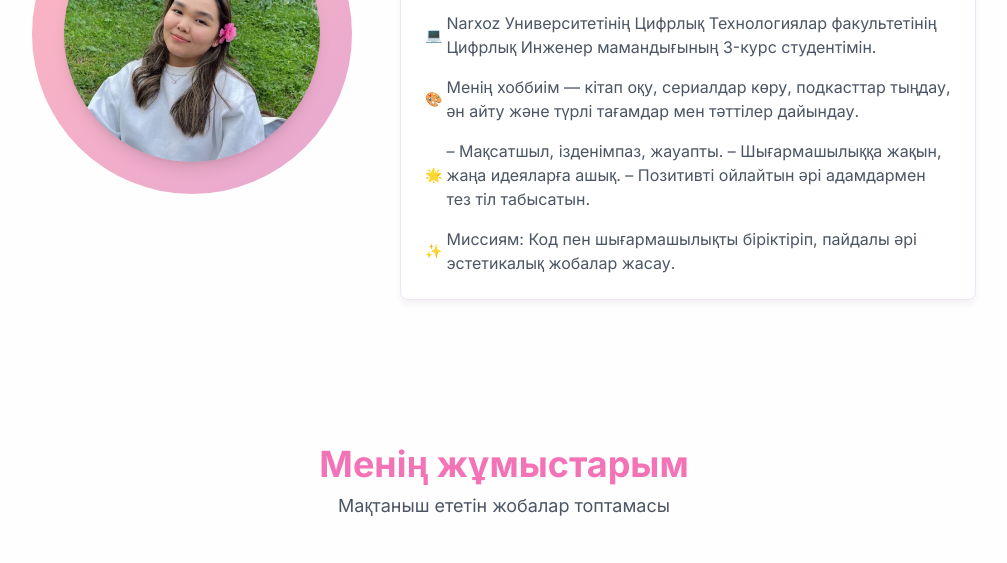
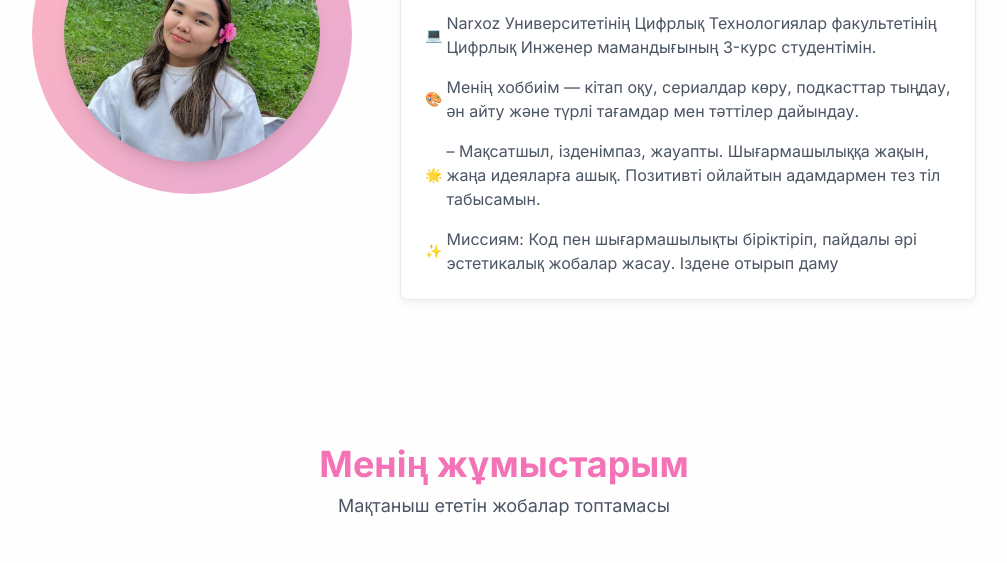
Before and after one commit to Sandibala/Portfolio-Kazakh-Language, a plain HTML site: page index.html in a window 1280 px wide. Shown: the part 1280-1843 px from the top of the page, without its empty margins (136-1143 px from the left). Drawn offline with nearby package versions, Linux system fonts and the light colour scheme.

Commit message:
Update index.html

```diff
--- a/index.html
+++ b/index.html
@@ -194,13 +194,11 @@
                             </div>
                             <div class="flex items-center space-x-1">
                                 <span class="text-sm">🌟</span>
-                                <span>– Мақсатшыл, ізденімпаз, жауапты.
-– Шығармашылыққа жақын, жаңа идеяларға ашық.
-– Позитивті ойлайтын әрі адамдармен тез тіл табысатын.</span>
+                                <span>– Мақсатшыл, ізденімпаз, жауапты. Шығармашылыққа жақын, жаңа идеяларға ашық. Позитивті ойлайтын адамдармен тез тіл табысамын.</span>
                             </div>
                             <div class="flex items-center space-x-1">
                                 <span class="text-sm">✨</span>
-                                <span>Миссиям: Код пен шығармашылықты біріктіріп, пайдалы әрі эстетикалық жобалар жасау.</span>
+                                <span>Миссиям: Код пен шығармашылықты біріктіріп, пайдалы әрі эстетикалық жобалар жасау. Іздене отырып даму</span>
                             </div>
                         </div>
                     </div>
```
